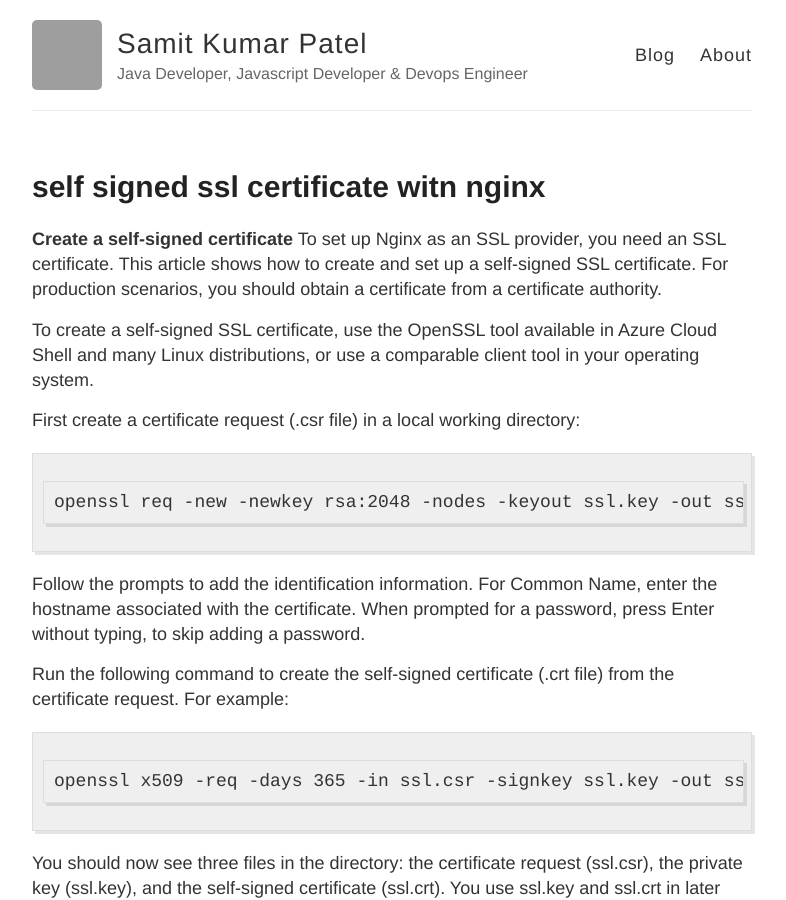
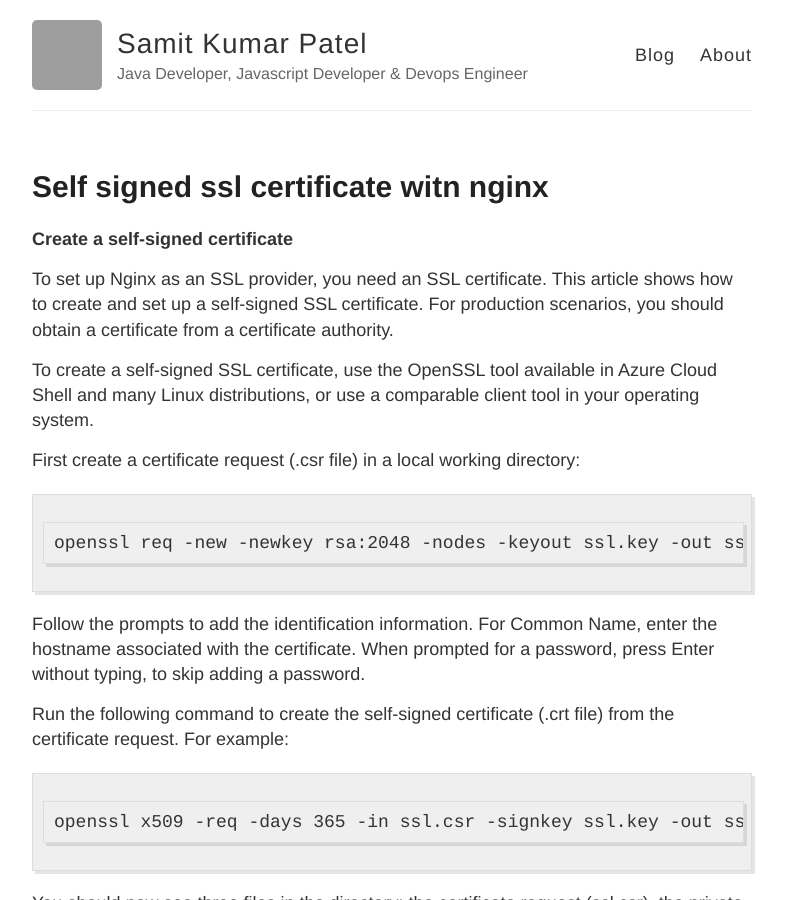
Before and after one commit to samitkumarpatel/samitkumarpatel.github.io, a Jekyll site: the page built from _posts/2019-9-8-self-signed-ssl-certificate.md, in a window 1280 px wide and 900 px high. Shown: the whole window, without its empty margins (248-1034 px from the left). Built offline with Jekyll 4.4.1, drawn with Linux system fonts in a browser that asks for light colours; grey boxes are pictures that could not be loaded.

```diff
--- a/_posts/2019-9-8-self-signed-ssl-certificate.md
+++ b/_posts/2019-9-8-self-signed-ssl-certificate.md
@@ -1,10 +1,11 @@
 ---
 layout: post
-title: self signed ssl certificate witn nginx
+title: Self signed ssl certificate witn nginx
 ---
 
 
 **Create a self-signed certificate**
+
 To set up Nginx as an SSL provider, you need an SSL certificate. This article shows how to create and set up a self-signed SSL certificate. For production scenarios, you should obtain a certificate from a certificate authority.
 
 To create a self-signed SSL certificate, use the OpenSSL tool available in Azure Cloud Shell and many Linux distributions, or use a comparable client tool in your operating system.
```
